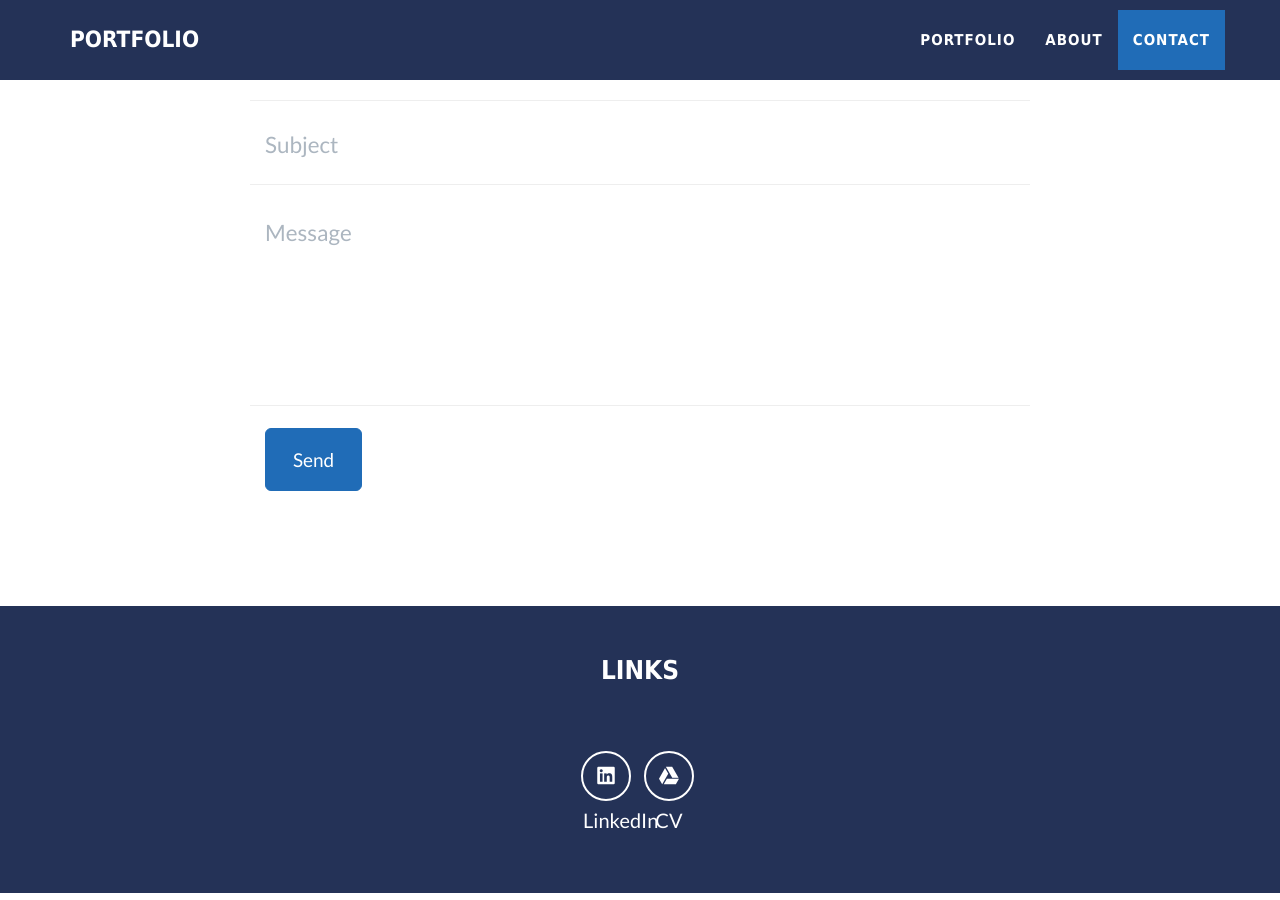
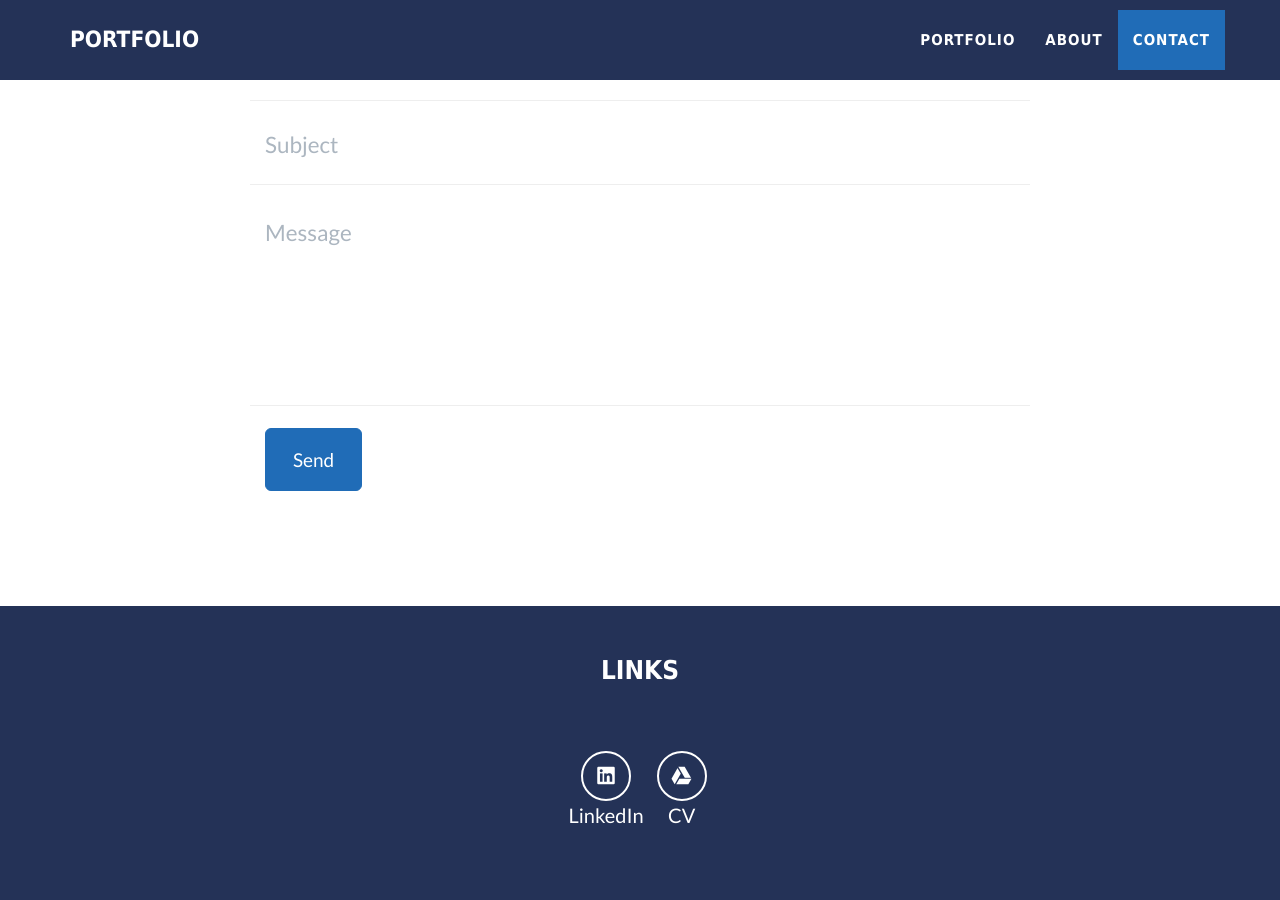
Before and after one commit to Kelly-Portfolio/Kelly-Portfolio.github.io, a Jekyll site: the page built from _posts/2014-07-18-project-1.markdown, in a window 1280 px wide and 900 px high, scrolled down 2201 px. Built offline with Jekyll 4.4.1, drawn with Linux system fonts in a browser that asks for light colours.

Commit message:
Update footer.html

```diff
--- a/_includes/footer.html
+++ b/_includes/footer.html
@@ -18,8 +18,8 @@
             <li>
               <a href="{{ network.url }}" class="btn-social btn-outline"><i
                   class="fa-brands fa-fw fa-{{ network.title }}"></i>
-                  <p> {{ network.description }} </p>
               </a>
+              <p class="social-description">{{ network.description }}</p>
             </li>
             {% endfor %}
          </ul>
```
